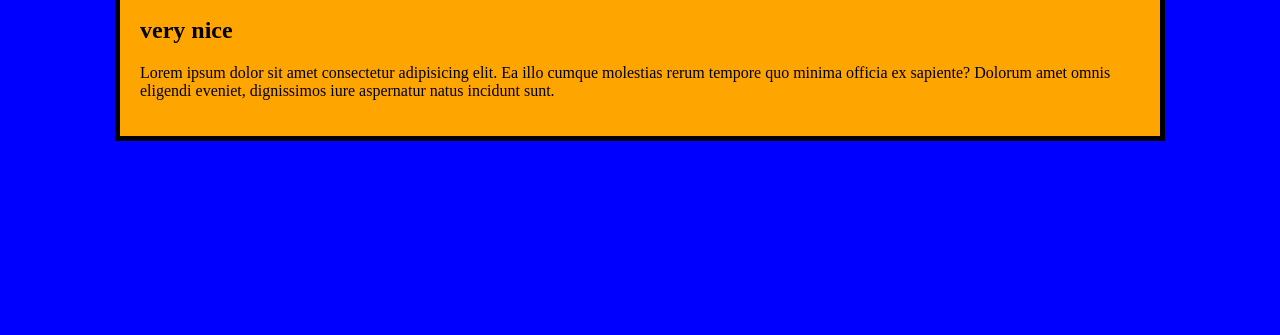
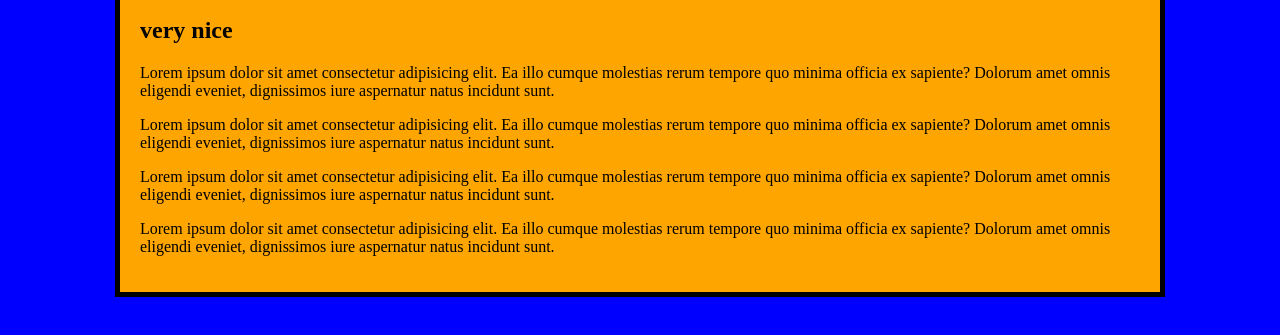
Before and after one commit to SirCastico/SirCastico.github.io, a plain HTML site: page index.html in a window 1280 px wide. Shown: the part 163-498 px from the top of the page. Drawn offline with Linux system fonts and the light colour scheme.

Commit message:
Update index.html

```diff
--- a/index.html
+++ b/index.html
@@ -2,6 +2,7 @@
 
 <html>
     <head>
+        <meta charset="utf-8">
         <title>best website</title>
         <link href="styles/color.css"
               rel="stylesheet">
@@ -10,6 +11,9 @@
         <h1>very cool website</h1>
         <h2>very nice</h2>
         <p>Lorem ipsum dolor sit amet consectetur adipisicing elit. Ea illo cumque molestias rerum tempore quo minima officia ex sapiente? Dolorum amet omnis eligendi eveniet, dignissimos iure aspernatur natus incidunt sunt.</p>
+        <p>Lorem ipsum dolor sit amet consectetur adipisicing elit. Ea illo cumque molestias rerum tempore quo minima officia ex sapiente? Dolorum amet omnis eligendi eveniet, dignissimos iure aspernatur natus incidunt sunt.</p>
+        <p>Lorem ipsum dolor sit amet consectetur adipisicing elit. Ea illo cumque molestias rerum tempore quo minima officia ex sapiente? Dolorum amet omnis eligendi eveniet, dignissimos iure aspernatur natus incidunt sunt.</p>
+        <p>Lorem ipsum dolor sit amet consectetur adipisicing elit. Ea illo cumque molestias rerum tempore quo minima officia ex sapiente? Dolorum amet omnis eligendi eveniet, dignissimos iure aspernatur natus incidunt sunt.</p>
 
     </body>
 </html>
```
